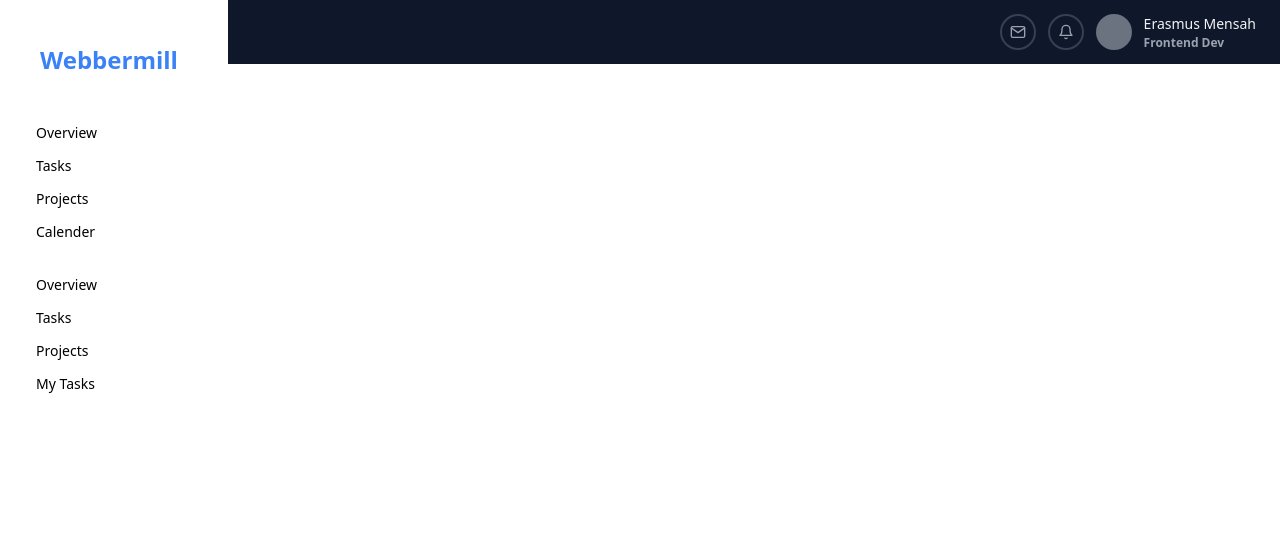
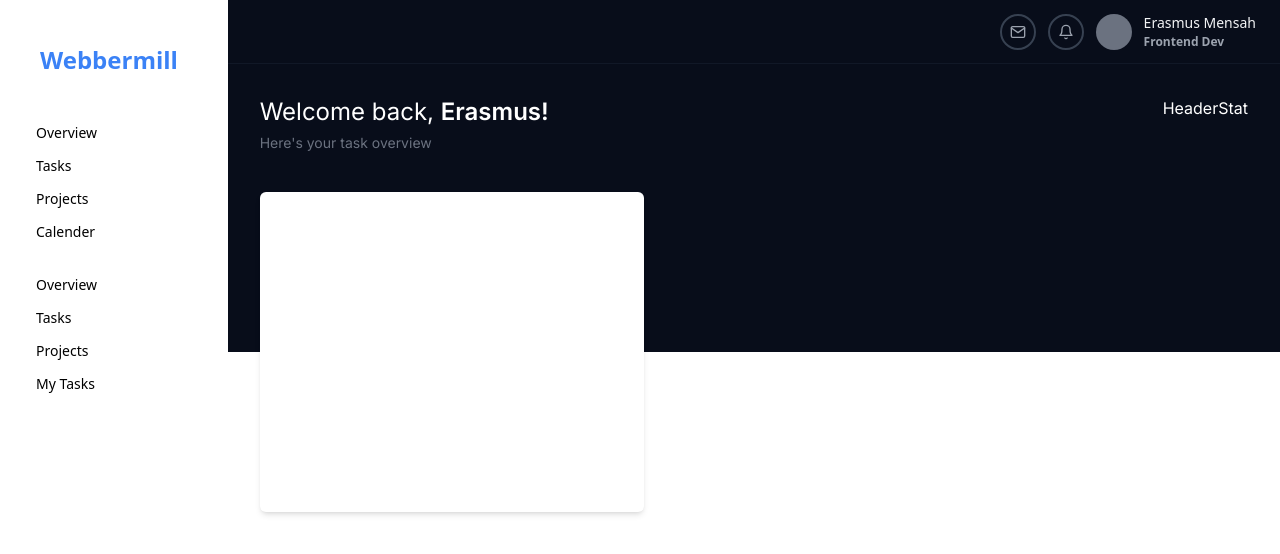
Before and after one commit to Erasmus001/next-dashboard, a Next.js app: page / in a window 1280 px wide. Shown: the top 554 px of the page. Built offline with nearby package versions, Linux system fonts and the light colour scheme.

Commit message:
update: added the sub header component

```diff
--- /dev/null
+++ b/components/GreetingText.tsx
@@ -0,0 +1,12 @@
+import React from 'react';
+
+const GreetingText = () => {
+  return (
+    <div className='flex flex-col gap-1'>
+      <h3 className='text-2xl'>Welcome back, <span className='font-semibold'>Erasmus!</span></h3>
+      <p className='text-[14px] text-gray-500'>Here&apos;s your task overview</p>
+    </div>
+  );
+};
+
+export default GreetingText;
--- a/components/Header.tsx
+++ b/components/Header.tsx
@@ -5,7 +5,7 @@ import UserAvatar from './UserAvatar';
 
 const Header = () => {
   return (
-    <header className='w-full flex items-start justify-end h-16 bg-[#0f172b]'>
+    <header className='w-full flex items-start justify-end h-16 bg-[#080d1a] border-b border-gray-900 border-0'>
       <div className='w-full h-full flex items-center justify-end px-6 gap-3'>
         <Link href={'/messages'} className='rounded-full transparent border-gray-700 border-2 p-2'>
           <FiMail size={16} className='text-gray-400' />
--- /dev/null
+++ b/components/HeaderStat.tsx
@@ -0,0 +1,9 @@
+import React from 'react';
+
+const HeaderStat = () => {
+  return (
+    <div>HeaderStat</div>
+  );
+};
+
+export default HeaderStat;
--- a/pages/index.tsx
+++ b/pages/index.tsx
@@ -1,3 +1,5 @@
+import GreetingText from '@/components/GreetingText';
+import HeaderStat from '@/components/HeaderStat';
 import { Inter } from 'next/font/google';
 import Head from 'next/head';
 import { ReactElement } from 'react';
@@ -8,9 +10,25 @@ export default function Home() {
 	return (
 		<>
 			<Head>Dashboard</Head>
-			<main className={`flex h-full w-full text-white ${inter.className}`}>
-				<h2>Main Dashboard</h2>
+			<main className={`flex h-full w-full flex-col text-white ${inter.className}`}>
+				{/* <h2 className='text-2xl text-black'>Main Dashboard</h2> */}
+				<div className="h-72 w-full bg-[#080d1a] px-8 pt-8 flex items-start justify-between">
+					<GreetingText />
+					<HeaderStat />
+				</div>
+
+				{/* Cards */}
+				<div className="-mt-40 w-full px-8">
+					{/* <h2>Cards Section</h2> */}
+					<div className='h-80 w-96 bg-white rounded-md shadow-md'></div>
+				</div>
 			</main>
 		</>
 	);
 }
+
+Home.getLayout = (page: ReactElement) => (
+	<>
+		{page}
+	</>
+);
```
